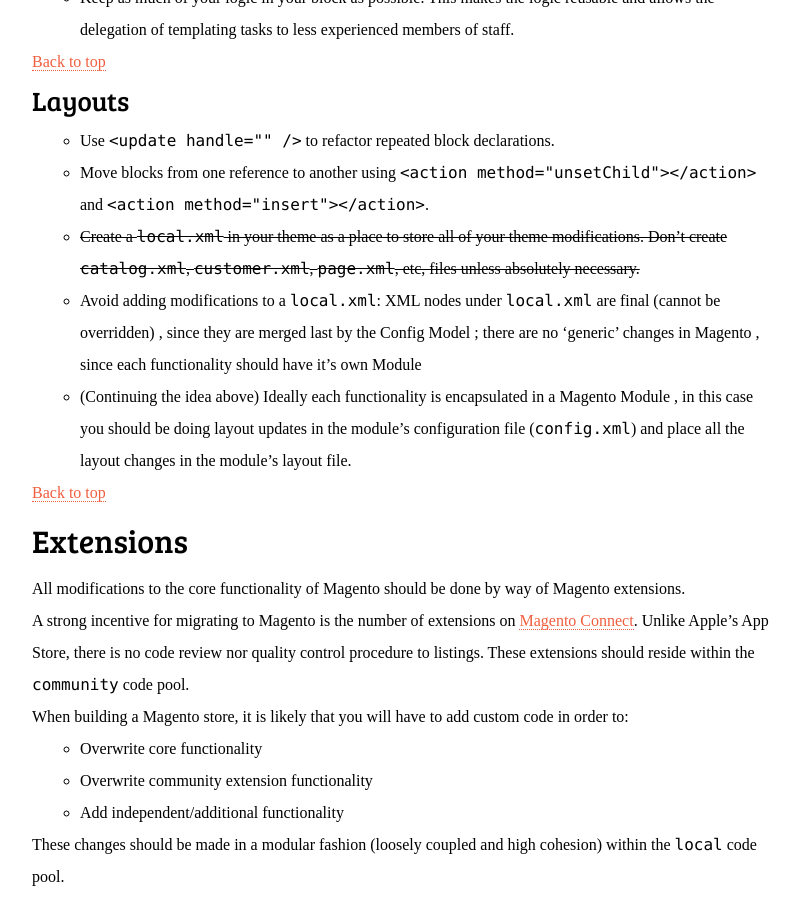
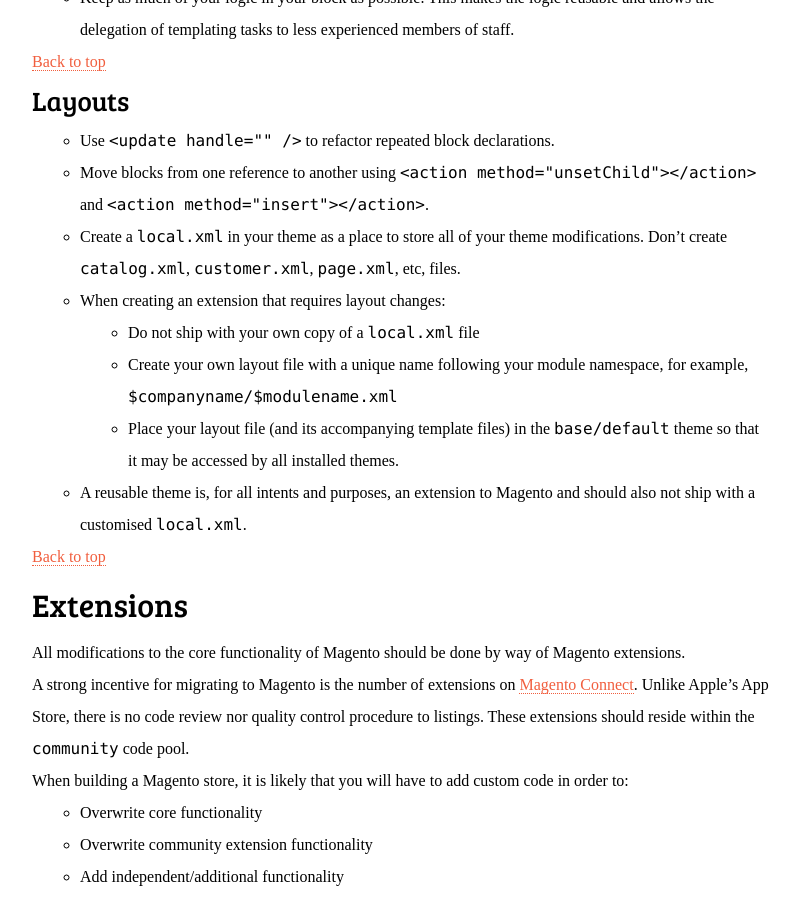
Before and after one commit to punkstar/magentotherightway.com, a Jekyll site: the page built from index.html, in a window 1280 px wide and 900 px high, scrolled down 878 px. Shown: the whole window, without its empty margins (354-1154 px from the left). Built offline with Jekyll 4.4.1, drawn with Linux system fonts in a browser that asks for light colours; some web fonts are replaced; Markdown is read by kramdown in place of the engine named in the settings.

Commit message:
Explain the position on layouts a little better

```diff
--- a/_posts/02-04-01-Layouts.md
+++ b/_posts/02-04-01-Layouts.md
@@ -6,6 +6,11 @@
 
 * Use `<update handle="" />` to refactor repeated block declarations.
 * Move blocks from one reference to another using `<action method="unsetChild"></action>` and `<action method="insert"></action>`.
-* ~~Create a `local.xml` in your theme as a place to store all of your theme modifications.  Don't create `catalog.xml`, `customer.xml`, `page.xml`, etc, files unless absolutely necessary.~~
-* Avoid adding modifications to a `local.xml`: XML nodes under `local.xml` are final (cannot be overridden) , since they are merged last by the Config Model ; there are no 'generic' changes in Magento , since each functionality should have it's own Module
-* (Continuing the idea above) Ideally each functionality is encapsulated in a Magento Module , in this case you should be doing layout updates in the module's configuration file (`config.xml`) and place all the layout changes in the module's layout file.
+* Create a `local.xml` in your theme as a place to store all of your theme modifications.  Don't create `catalog.xml`, `customer.xml`, `page.xml`, etc, files.
+
+* When creating an extension that requires layout changes:
+	* Do not ship with your own copy of a `local.xml` file
+	* Create your own layout file with a unique name following your module namespace, for example, `$companyname/$modulename.xml`
+	* Place your layout file (and its accompanying template files) in the `base/default` theme so that it may be accessed by all installed themes.
+
+* A reusable theme is, for all intents and purposes, an extension to Magento and should also not ship with a customised `local.xml`.
```
